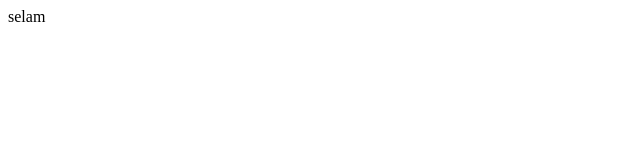
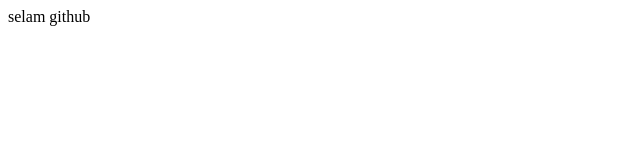
Before and after one commit to ahmtgkts/testsite, a plain HTML site: page index.html in a window 1280 px wide. Shown: the full height of the page, 0-640 px from the left. Drawn offline with Linux system fonts and the light colour scheme.

Commit message:
Update index.html

```diff
--- a/index.html
+++ b/index.html
@@ -1,6 +1,6 @@
 <html>
 
 <body>
-    selam
+    selam github
 </body>
 </html>
```
